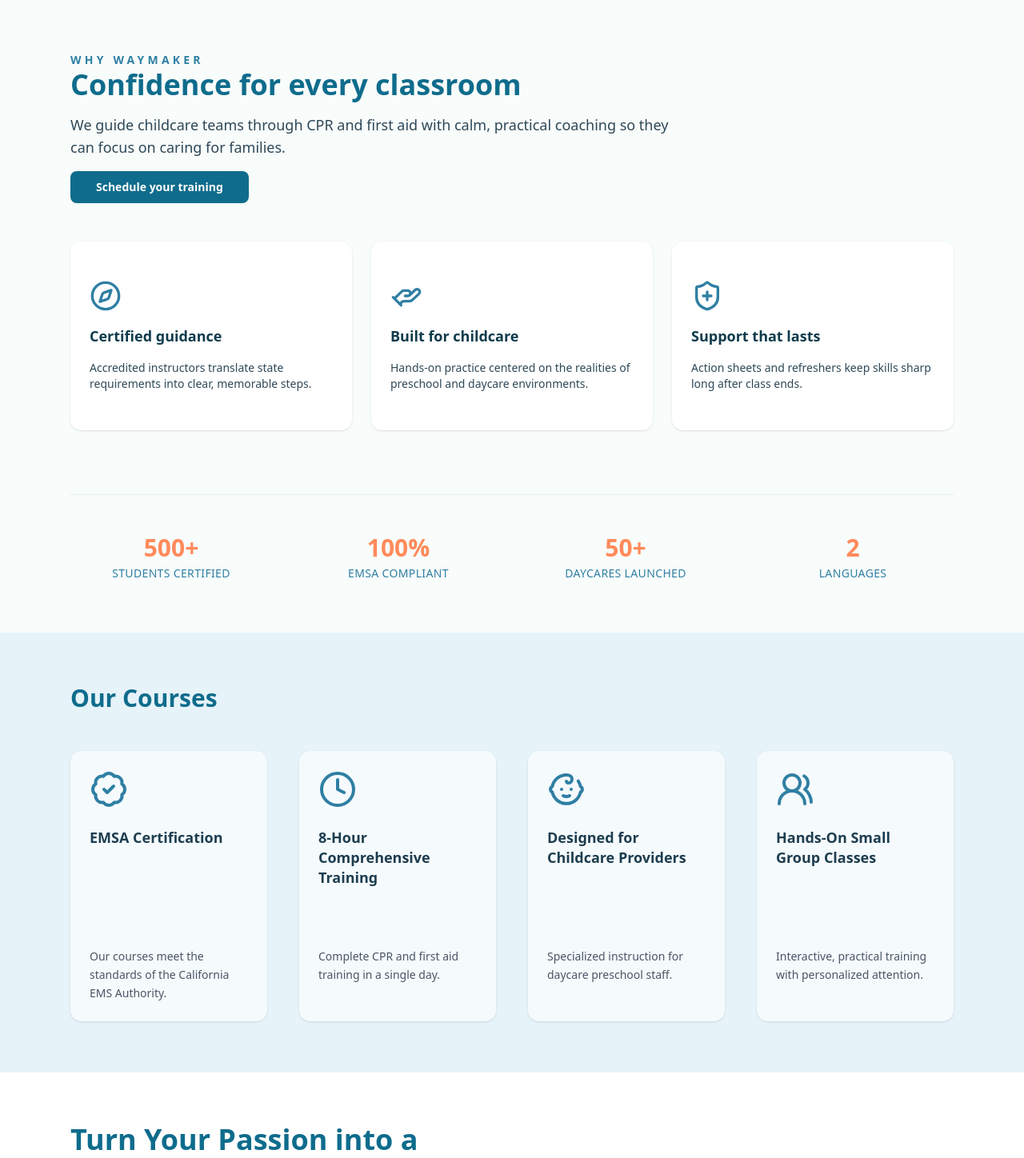
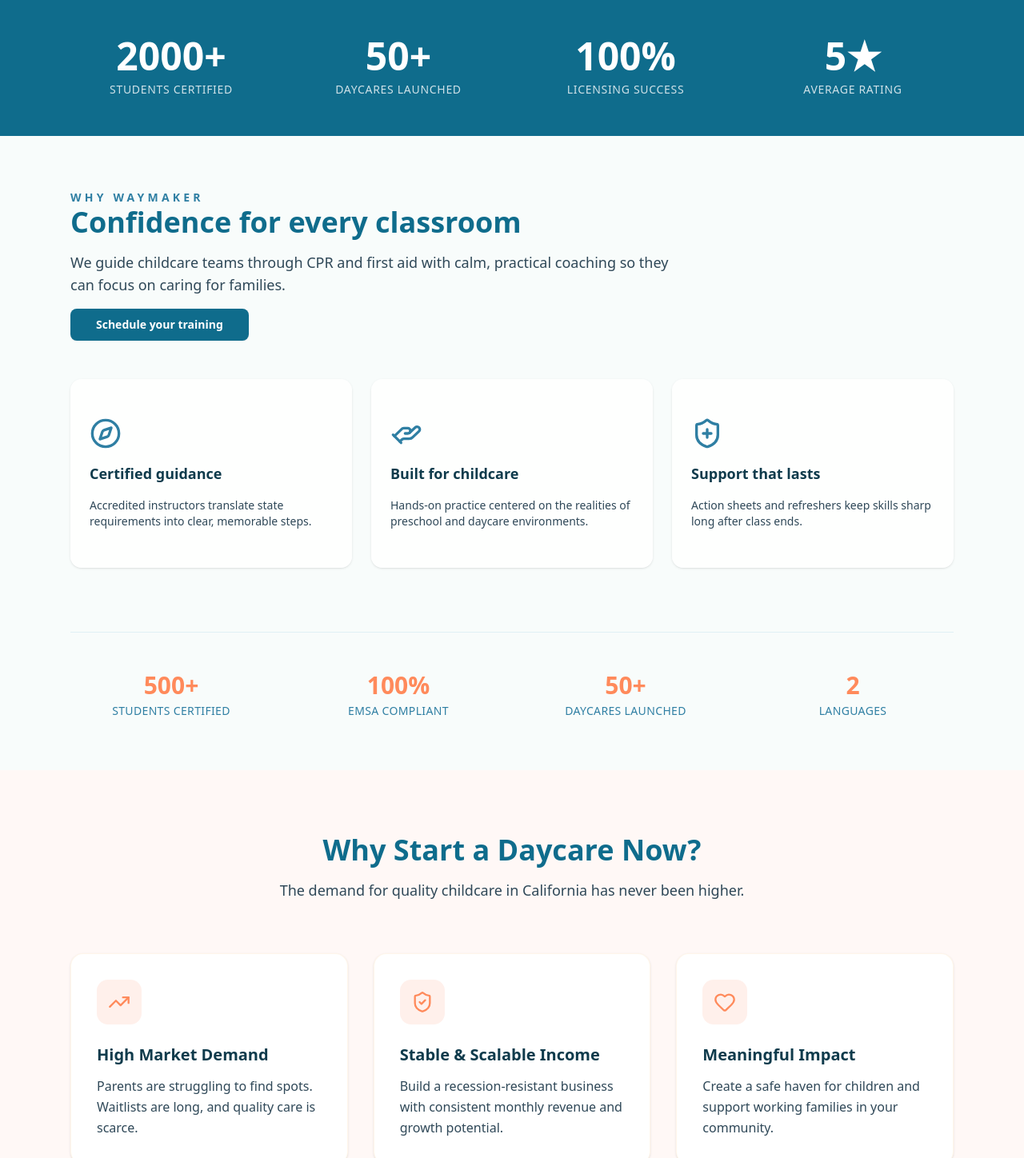
Before and after one commit to darecallad/cpr, a Next.js app: page / in a window 1280 px wide. Shown: the part 582-2030 px from the top of the page at 80% size. Built offline with nearby package versions, Linux system fonts and the light colour scheme; no server answers.

Commit message:
optimize home page

```diff
--- a/src/app/page.tsx
+++ b/src/app/page.tsx
@@ -2,20 +2,25 @@
 "use client";
 
 import { HeroSection } from "@/components/HeroSection";
+import { StatsStrip } from "@/components/StatsStrip";
 import { WhyWaymakerSection } from "@/components/WhyWaymakerSection";
+import { DaycareValuePropSection } from "@/components/DaycareValuePropSection";
 import { DaycareOpportunitySection } from "@/components/DaycareOpportunitySection";
 import { OurCoursesSection } from "@/components/OurCoursesSection";
 import { ProcessSection } from "@/components/ProcessSection";
 import { TestimonialsSection } from "@/components/TestimonialsSection";
 import { PartnersSection } from "@/components/PartnersSection";
 import { SecondaryCTASection } from "@/components/SecondaryCTASection";
+
 export default function Page() {
   return (
     <main className="flex flex-col">
       <HeroSection />
+      <StatsStrip />
       <WhyWaymakerSection />
+      <DaycareValuePropSection />
+      <DaycareOpportunitySection />
       <OurCoursesSection />
-      <DaycareOpportunitySection />
       <ProcessSection />
       <TestimonialsSection />
       <PartnersSection />
--- /dev/null
+++ b/src/components/DaycareValuePropSection.tsx
@@ -0,0 +1,53 @@
+"use client";
+
+import { TrendingUp, ShieldCheck, Heart } from "lucide-react";
+import { FadeIn } from "@/components/ui/fade-in";
+import { useLanguage } from "@/context/LanguageContext";
+import { daycareValueCopy, type DaycareValueItem } from "@/data/home/daycare-value";
+
+const iconMap = {
+  TrendingUp,
+  ShieldCheck,
+  Heart,
+};
+
+export function DaycareValuePropSection() {
+  const { locale } = useLanguage();
+  const content = daycareValueCopy[locale];
+
+  return (
+    <section className="bg-[#FFF8F6] py-20">
+      <div className="mx-auto max-w-6xl px-6">
+        <FadeIn className="mb-16 text-center max-w-3xl mx-auto">
+          <h2 className="text-3xl font-bold text-[#0F6C8C] md:text-4xl mb-4">
+            {content.title}
+          </h2>
+          <p className="text-lg text-[#2F4858] leading-relaxed">
+            {content.subtitle}
+          </p>
+        </FadeIn>
+
+        <div className="grid gap-8 md:grid-cols-3">
+          {content.items.map((item: DaycareValueItem, index) => {
+            const Icon = iconMap[item.icon];
+            return (
+              <FadeIn key={index} delay={index * 100} className="h-full">
+                <div className="group relative h-full overflow-hidden rounded-2xl bg-white p-8 shadow-sm transition-all hover:-translate-y-1 hover:shadow-md border border-orange-100/50">
+                  <div className="mb-6 inline-flex h-14 w-14 items-center justify-center rounded-xl bg-[#FFF0EB] text-[#FF8A5B] group-hover:scale-110 transition-transform duration-300">
+                    <Icon className="h-7 w-7" />
+                  </div>
+                  <h3 className="mb-3 text-xl font-bold text-[#0F3B4C]">
+                    {item.title}
+                  </h3>
+                  <p className="text-[#2F4858] leading-relaxed">
+                    {item.description}
+                  </p>
+                </div>
+              </FadeIn>
+            );
+          })}
+        </div>
+      </div>
+    </section>
+  );
+}
--- a/src/components/HeroSection.tsx
+++ b/src/components/HeroSection.tsx
@@ -41,7 +41,7 @@
               <Link href="/booking">
                 <Button
                   size="hero"
-                  className="bg-[#FF8A5B] hover:bg-[#F57643] text-white font-semibold text-base shadow-md w-full sm:w-auto transition-transform hover:scale-105"
+                  className="bg-[#FF8A5B] hover:bg-[#F57643] text-white font-semibold text-base shadow-lg shadow-orange-900/20 w-full sm:w-auto transition-all hover:scale-105 hover:shadow-xl"
                 >
                   {content.ctaCpr}
                 </Button>
@@ -49,8 +49,7 @@
               <Link href="/contact">
                 <Button
                   size="hero"
-                  variant="outline"
-                  className="bg-white/10 hover:bg-white/20 text-white border-white font-semibold text-base shadow-md w-full sm:w-auto backdrop-blur-sm transition-transform hover:scale-105"
+                  className="bg-white hover:bg-gray-50 text-[#0F6C8C] border-2 border-transparent hover:border-[#0F6C8C]/10 font-bold text-base shadow-lg shadow-black/10 w-full sm:w-auto transition-all hover:scale-105 hover:shadow-xl"
                 >
                   {content.ctaDaycare}
                 </Button>
--- /dev/null
+++ b/src/components/StatsStrip.tsx
@@ -0,0 +1,52 @@
+"use client";
+
+import { CountUp } from "@/components/ui/count-up";
+import { FadeIn } from "@/components/ui/fade-in";
+import { useLanguage } from "@/context/LanguageContext";
+
+export function StatsStrip() {
+  const { locale } = useLanguage();
+
+  const stats = [
+    {
+      value: 2000,
+      suffix: "+",
+      label: locale === "en" ? "Students Certified" : "學員順利考證",
+    },
+    {
+      value: 50,
+      suffix: "+",
+      label: locale === "en" ? "Daycares Launched" : "協助園所開業",
+    },
+    {
+      value: 100,
+      suffix: "%",
+      label: locale === "en" ? "Licensing Success" : "執照申請通過率",
+    },
+    {
+      value: 5,
+      suffix: "★",
+      label: locale === "en" ? "Average Rating" : "學員五星好評",
+    },
+  ];
+
+  return (
+    <section className="bg-[#0F6C8C] py-12 text-white">
+      <div className="mx-auto max-w-6xl px-6">
+        <div className="grid grid-cols-2 gap-8 md:grid-cols-4">
+          {stats.map((stat, index) => (
+            <FadeIn key={index} delay={index * 100} className="text-center">
+              <div className="text-4xl font-bold md:text-5xl mb-2">
+                <CountUp end={stat.value} duration={2.5} />
+                {stat.suffix}
+              </div>
+              <div className="text-sm font-medium opacity-80 uppercase tracking-wider">
+                {stat.label}
+              </div>
+            </FadeIn>
+          ))}
+        </div>
+      </div>
+    </section>
+  );
+}
--- /dev/null
+++ b/src/data/home/daycare-value.ts
@@ -0,0 +1,58 @@
+export type DaycareValueLocale = "en" | "zh";
+
+export type DaycareValueItem = {
+  title: string;
+  description: string;
+  icon: "TrendingUp" | "ShieldCheck" | "Heart";
+};
+
+export type DaycareValueCopy = {
+  title: string;
+  subtitle: string;
+  items: DaycareValueItem[];
+};
+
+export const daycareValueCopy: Record<DaycareValueLocale, DaycareValueCopy> = {
+  en: {
+    title: "Why Start a Daycare Now?",
+    subtitle: "The demand for quality childcare in California has never been higher.",
+    items: [
+      {
+        title: "High Market Demand",
+        description: "Parents are struggling to find spots. Waitlists are long, and quality care is scarce.",
+        icon: "TrendingUp",
+      },
+      {
+        title: "Stable & Scalable Income",
+        description: "Build a recession-resistant business with consistent monthly revenue and growth potential.",
+        icon: "ShieldCheck",
+      },
+      {
+        title: "Meaningful Impact",
+        description: "Create a safe haven for children and support working families in your community.",
+        icon: "Heart",
+      },
+    ],
+  },
+  zh: {
+    title: "為什麼現在是開設托育中心的最佳時機？",
+    subtitle: "加州對優質托育服務的需求正處於歷史高峰。",
+    items: [
+      {
+        title: "龐大的市場需求",
+        description: "家長一位難求。候補名單大排長龍，優質的托育服務供不應求。",
+        icon: "TrendingUp",
+      },
+      {
+        title: "穩定且可擴展的收入",
+        description: "建立抗衰退的商業模式，擁有穩定的月收入與持續成長的潛力。",
+        icon: "ShieldCheck",
+      },
+      {
+        title: "深遠的社會影響力",
+        description: "為孩子創造安全的成長環境，同時成為社區雙薪家庭的堅強後盾。",
+        icon: "Heart",
+      },
+    ],
+  },
+};
```
